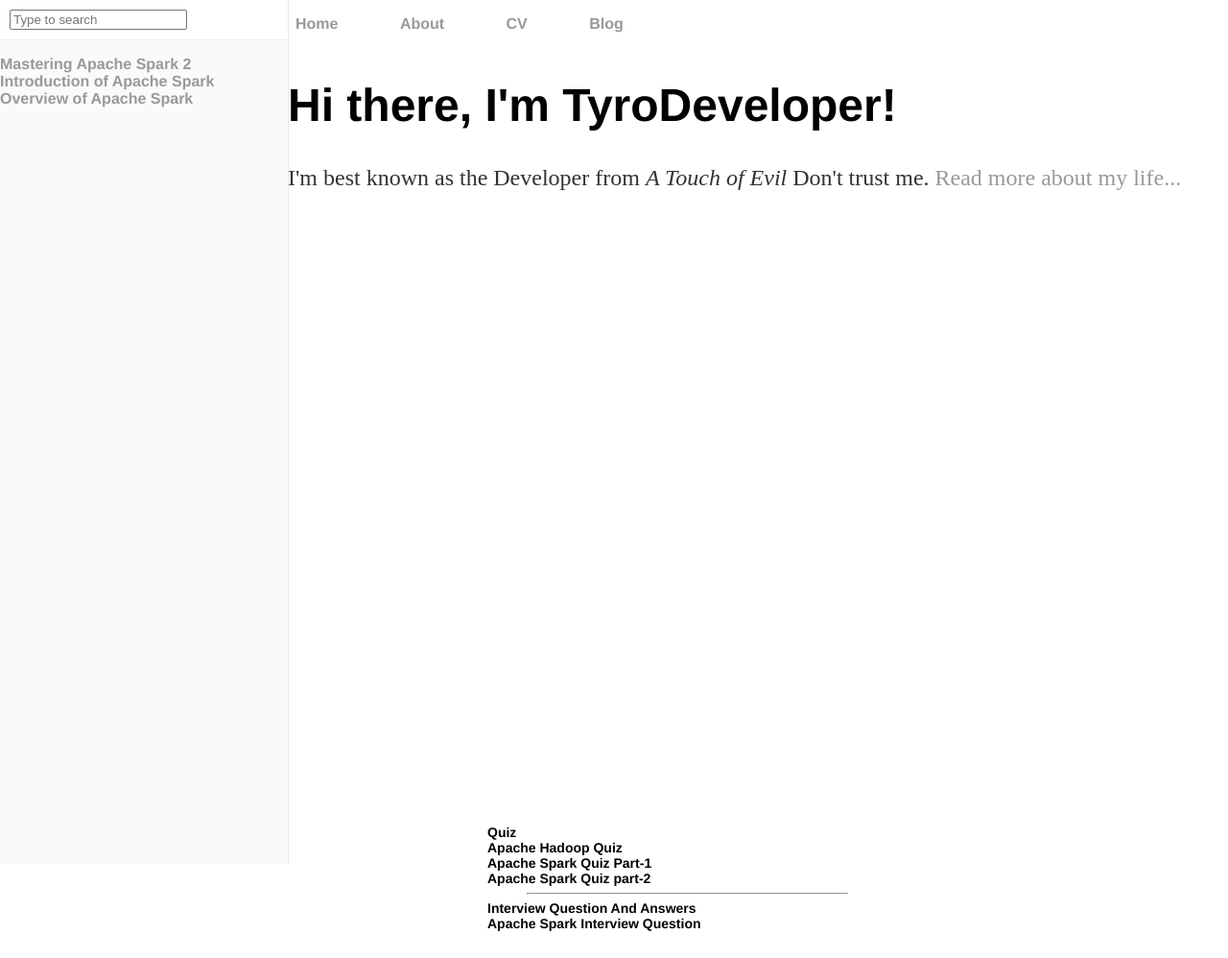
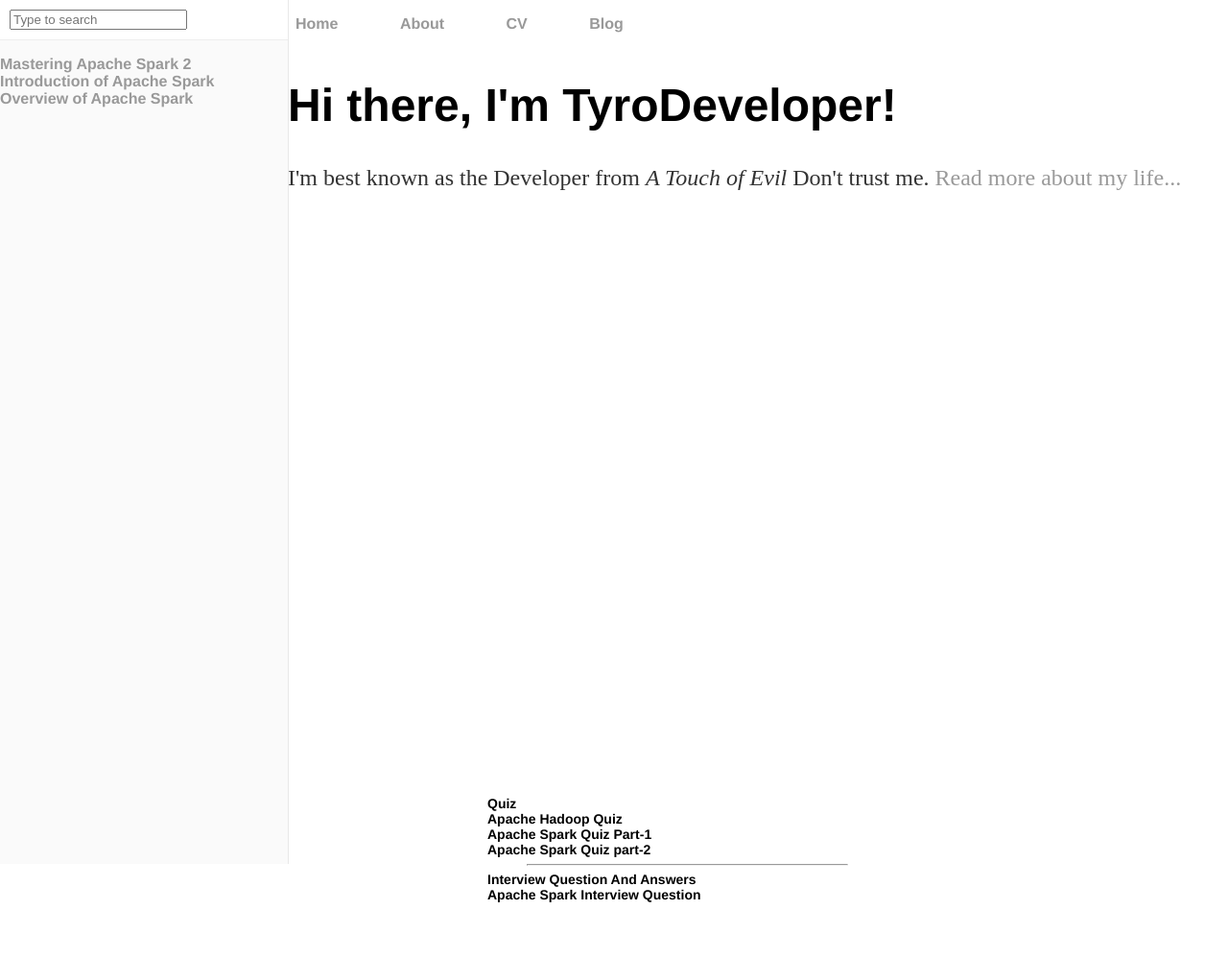
Before and after one commit to tyrodeveloper/tyrodeveloper.github.io, a Jekyll site: the page built from index.html, in a window 1280 px wide. Shown: the whole page at 96% size. Built offline with Jekyll 4.4.1, drawn with Linux system fonts in a browser that asks for light colours; after the commit the page ends 953 px from its top, so only the background shows below that.

Commit message:
Update default.html

```diff
--- a/_layouts/default.html
+++ b/_layouts/default.html
@@ -84,7 +84,7 @@
 </ul>
 </div>
 
-<div style="width: 33%;margin-left:500px;bottom:0;float:left;padding: 30px 0 15px 0 !important;">
+<div style="width: 33%;margin-left:500px;float:left; ">
 <ul>
 <li>
 <span style="font-weight:bold ; font-style:normal; font-size:14px">Quiz</span>
```
